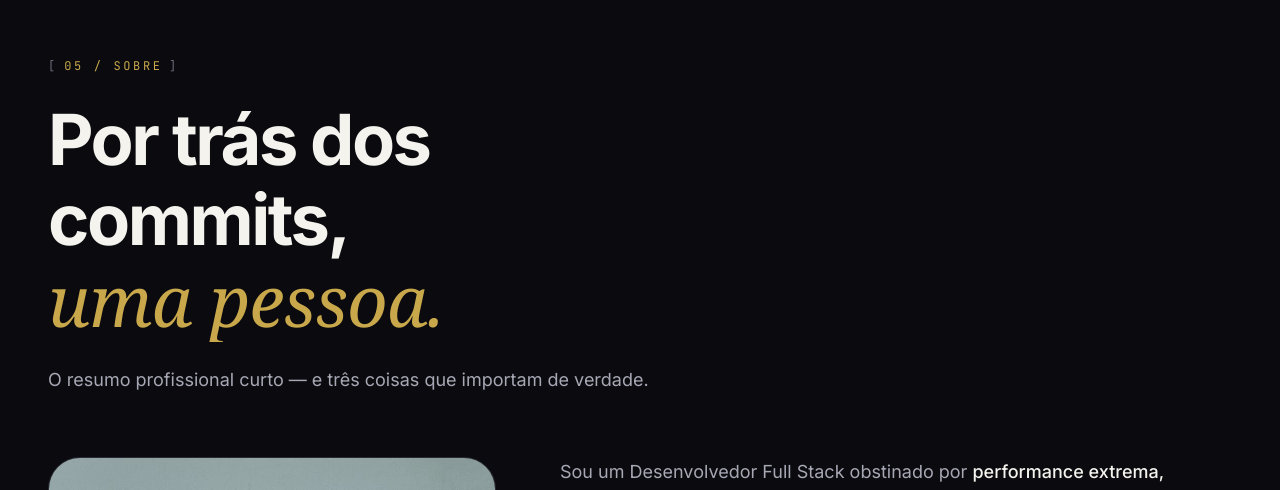
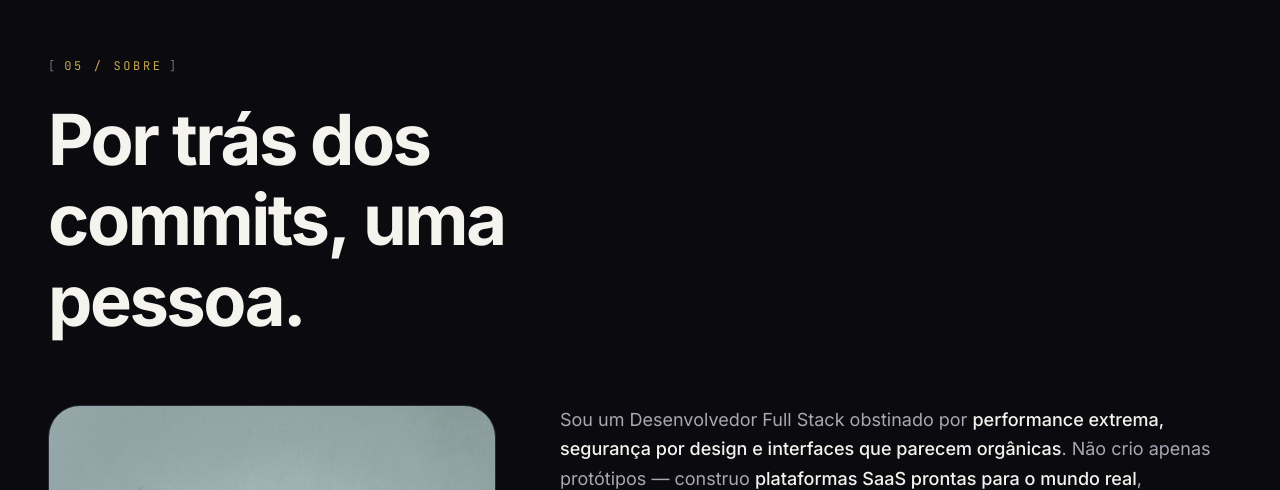
Before and after one commit to jeanderson-silva8/PORTIFOLIO-H1, a React (Vite) app: page / in a window 1280 px wide. Shown: the part 11510-12000 px from the top of the page. Built offline with nearby package versions, Linux system fonts and the light colour scheme; a web font is replaced by a local one.

Commit message:
style: unificar o titulo e remover a descricao na secao About

```diff
--- a/src/sections/About.jsx
+++ b/src/sections/About.jsx
@@ -17,9 +17,7 @@ export default function About() {
       <div className="container">
         <SectionTitle
           eyebrow="05 / Sobre"
-          title="Por trás dos commits,"
-          accent="uma pessoa."
-          description="O resumo profissional curto — e três coisas que importam de verdade."
+          title="Por trás dos commits, uma pessoa."
         />
 
         <div className="about-grid">
```
